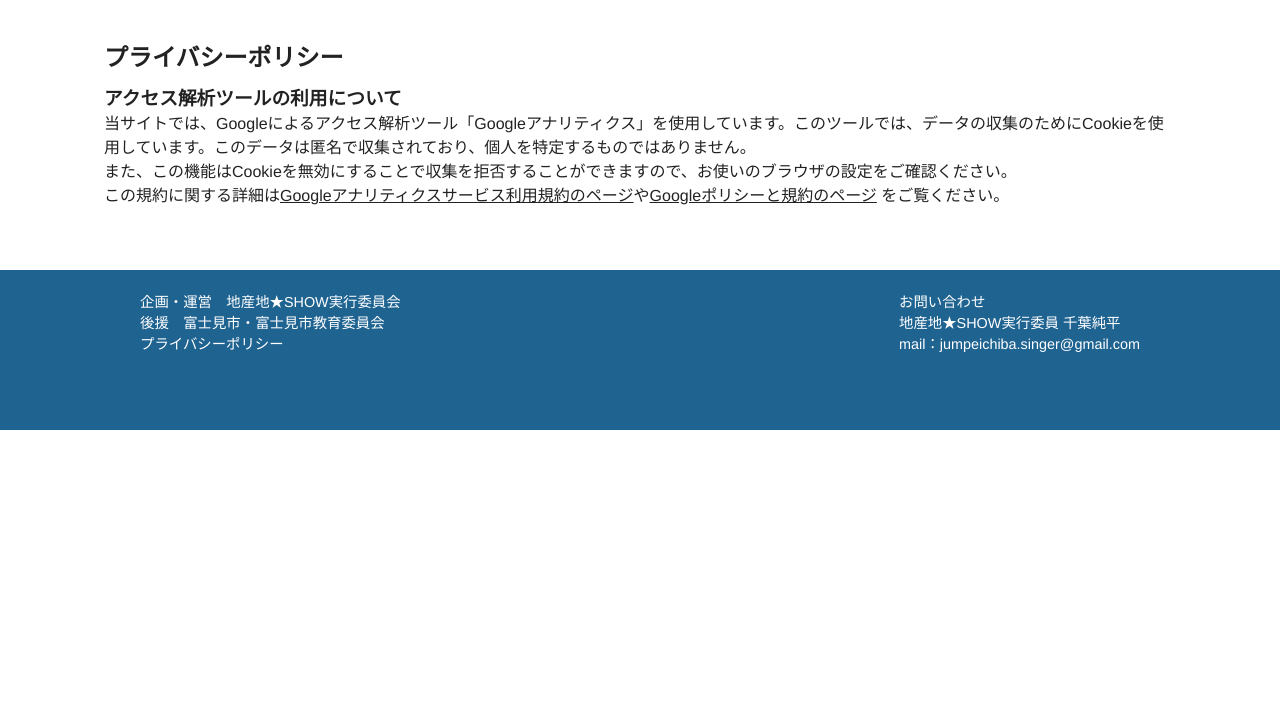
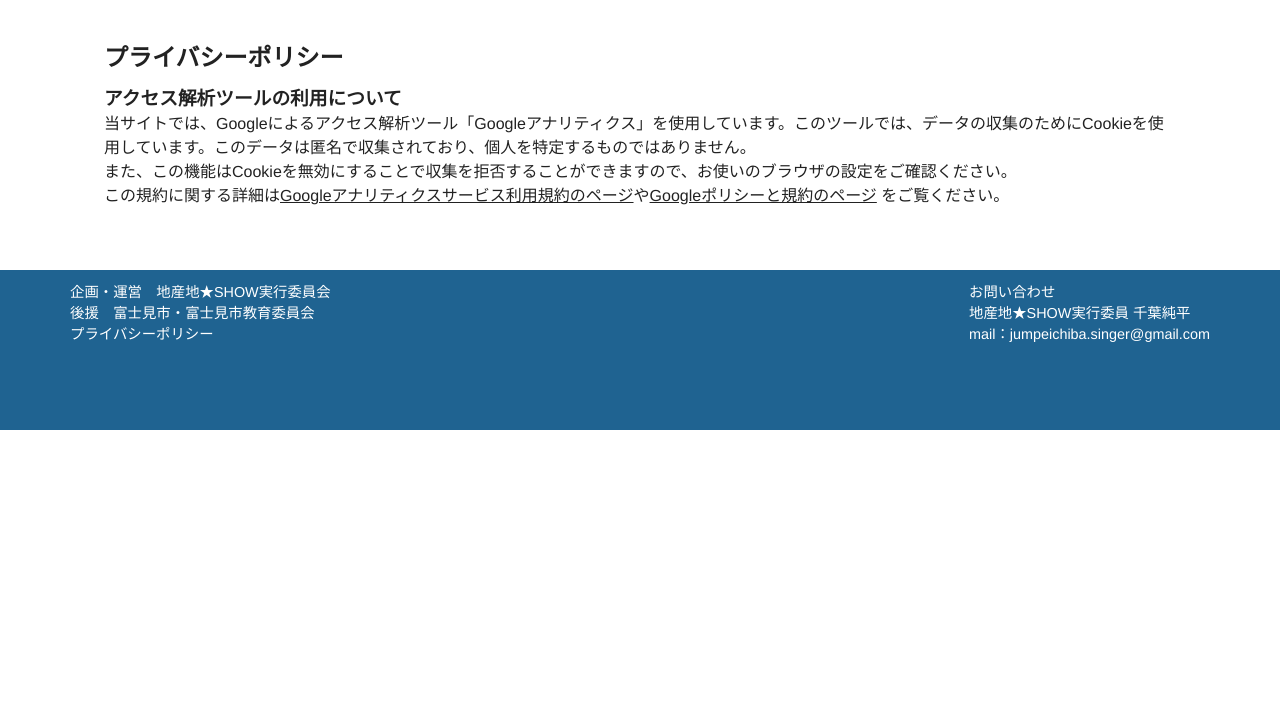
Before and after one commit to mkrnl/2024LPdemo, a plain HTML site: page privacy-policy.html in a window 1280 px wide. Shown: the part 76-800 px from the top of the page. Drawn offline with Linux system fonts and the light colour scheme; some packages are replaced by stand-ins of ours.

Commit message:
Add files via upload

```diff
--- a/style.css
+++ b/style.css
@@ -32,7 +32,7 @@ li{
 .container{
   max-width:1200px;
   margin:0 auto;
-  padding:10px 20px;
+  padding:10px 30px;
 }
 
 section.container{
@@ -567,7 +567,6 @@ footer >*{
 }
 
 footer .container{
-  padding:20px 100px;
   display: flex;
   justify-content: space-between;
 }
```
